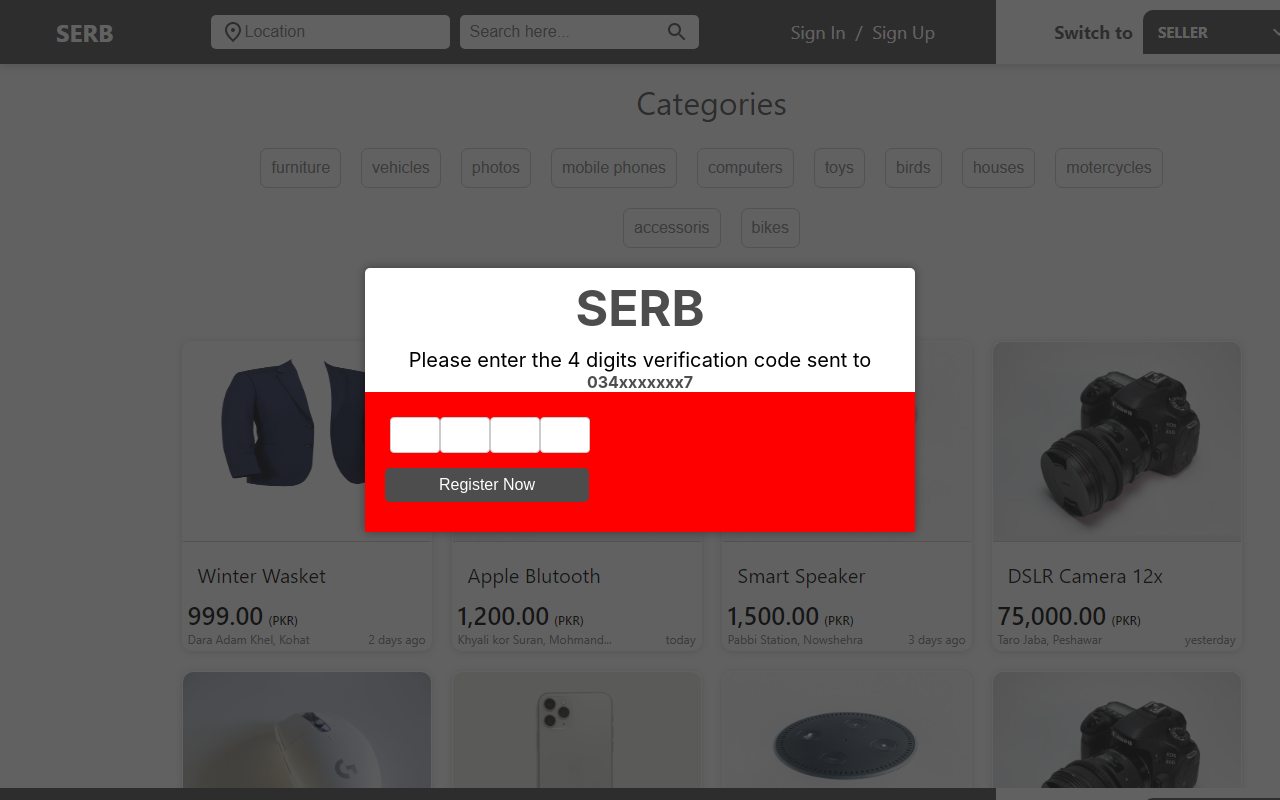
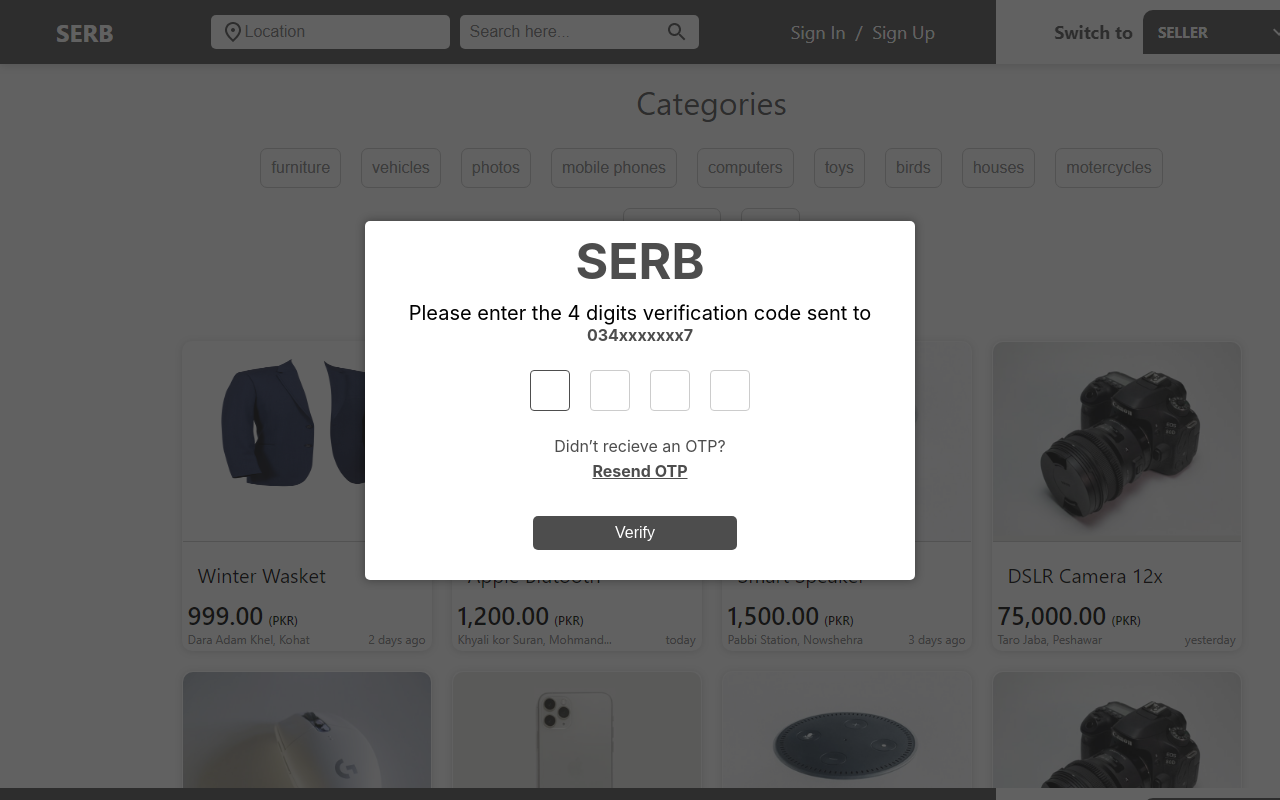
Before and after one commit to samiullah51/SERB, a React (Create React App) app: page / in a window 1280 px wide. Built offline with nearby package versions, Linux system fonts and the light colour scheme.

Commit message:
verify page is completed

```diff
--- a/src/pages/VerifyOtp/VerifyOtp.css
+++ b/src/pages/VerifyOtp/VerifyOtp.css
@@ -42,19 +42,24 @@ justify-content: center;
     align-items: center;
     justify-content: center;
     flex-wrap: wrap;
-    background-color: red;
 }
 .register__form .inputs .inputs__box{
     width: 100%;
     margin: 5px;
+    display: flex;
+    align-items: center;
+    justify-content: center;
+
 }
 .inputs__box input{
-    width: 10%;
+    width: 8%;
     padding: 8px;
     border: 1px solid #ccc;
     outline: none;
-    font-size: 16px;
+    font-size: 20px;
     border-radius: 4px;
+    margin: 0 10px;
+    text-align: center;
 }
 .inputs__box input::placeholder{
     color: rgb(192, 192, 192);
@@ -75,6 +80,7 @@ justify-content: center;
     width: 100%;
     display: flex;
     align-items: center;
+    justify-content: center;
     margin: 10px 0;
 }
 .form__footer button{
--- a/src/pages/VerifyOtp/VerifyOtp.js
+++ b/src/pages/VerifyOtp/VerifyOtp.js
@@ -1,28 +1,28 @@
-import React from "react";
+import React, { useState } from "react";
 import "./VerifyOtp.css";
 function VerifyOtp() {
-  const days = [
-    1, 2, 3, 4, 5, 6, 7, 8, 9, 10, 11, 12, 13, 14, 15, 16, 17, 18, 19, 20, 21,
-    22, 23, 24, 25, 26, 27, 28, 29, 30, 31,
-  ];
-  const months = [
-    "Jan",
-    "Feb",
-    "Mar",
-    "Apr",
-    "May",
-    "Jun",
-    "Jul",
-    "Aug",
-    "Sep",
-    "Oct",
-    "Nov",
-    "Dec",
-  ];
-  const years = [];
-  for (var i = 1990; i <= 2022; i++) {
-    years.push(i);
-  }
+  const numOfFields = 3;
+
+  const handleChange = (e) => {
+    const { maxLength, value, name } = e.target;
+    const [fieldName, fieldIndex] = name.split("-");
+
+    // Check if they hit the max character length
+    if (value.length >= maxLength) {
+      // Check if it's not the last input field
+      if (parseInt(fieldIndex, 10) < 4) {
+        // Get the next input field
+        const nextSibling = document.querySelector(
+          `input[name=ssn-${parseInt(fieldIndex, 10) + 1}]`
+        );
+
+        // If found, focus the next field
+        if (nextSibling !== null) {
+          nextSibling.focus();
+        }
+      }
+    }
+  };
   return (
     <div className="register">
       <div className="overlay">
@@ -37,15 +37,55 @@ function VerifyOtp() {
           {/* inputs */}
           <div className="inputs">
             <div className="inputs__box">
-              <input type="text" />
-              <input type="text" />
-              <input type="text" />
-              <input type="text" />
+              <input
+                type="text"
+                name="ssn-1"
+                maxLength={1}
+                onChange={handleChange}
+                autoFocus
+              />
+
+              <input
+                type="text"
+                name="ssn-2"
+                onChange={handleChange}
+                maxLength={1}
+              />
+              <input
+                type="text"
+                name="ssn-3"
+                onChange={handleChange}
+                maxLength={1}
+              />
+              <input
+                type="text"
+                maxLength={1}
+                name="ssn-4"
+                onChange={handleChange}
+              />
             </div>
+            {/* Didn't recieve */}
 
             {/* Form Footer */}
+            <div style={{ color: "var(--primary-color)", margin: "20px 0" }}>
+              <p style={{ color: "var(--primary-color)" }}>
+                Didn’t recieve an OTP?
+              </p>
+              <p
+                style={{
+                  color: "var(--primary-color)",
+                  textAlign: "center",
+                  fontWeight: "bold",
+                  textDecoration: "underline",
+                  cursor: "pointer",
+                  margin: "5px 0",
+                }}
+              >
+                Resend OTP
+              </p>
+            </div>
             <div className="form__footer">
-              <button>Register Now</button>
+              <button>Verify</button>
             </div>
           </div>
         </div>
```
